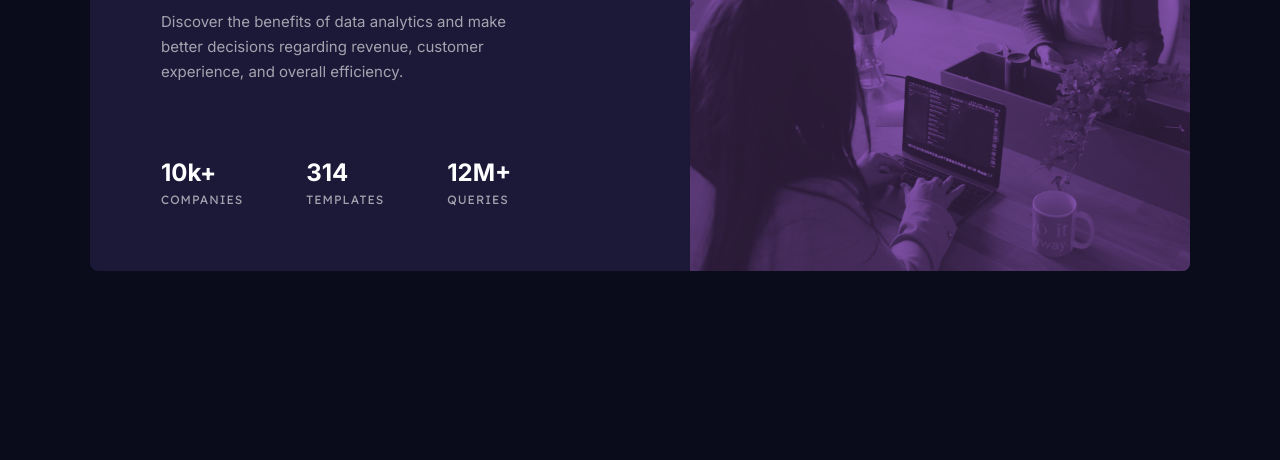
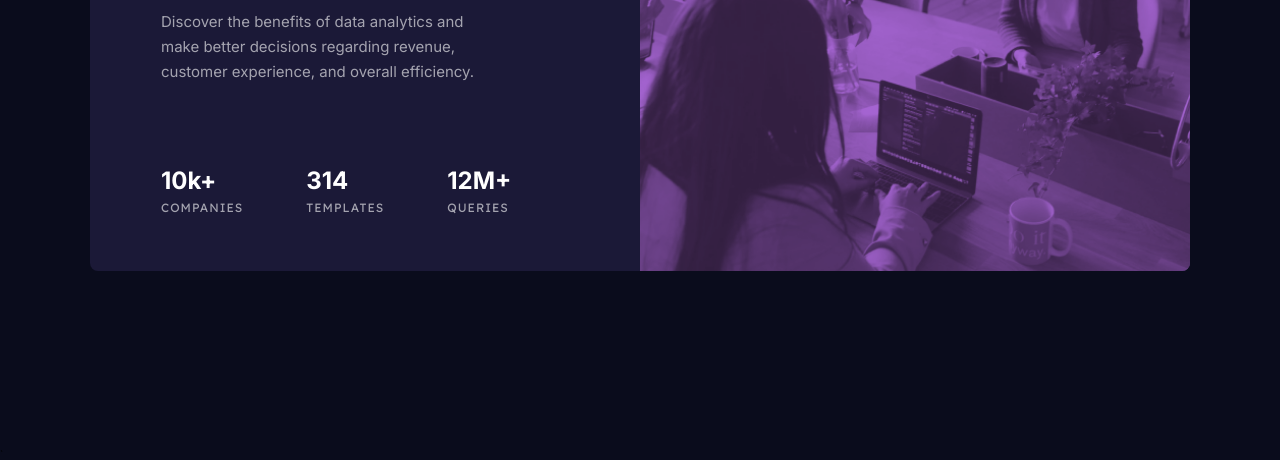
Before and after one commit to sergioreynoso/stats-preview-card, a website built with Parcel: page src/index.html in a window 1280 px wide. Shown: the part 352-812 px from the top of the page. Built offline with nearby package versions, Linux system fonts and the light colour scheme.

Commit message:
Updated img effect opacity and grid column sizing.

```diff
--- a/src/scss/abstract/_mixins.scss
+++ b/src/scss/abstract/_mixins.scss
@@ -11,7 +11,7 @@
     position: absolute;
     background-color: $color;
     mix-blend-mode: screen;
-    opacity: 0.7;
+    opacity: 0.9;
   }
 
   img {
--- a/src/scss/components/_card.scss
+++ b/src/scss/components/_card.scss
@@ -10,7 +10,7 @@
   overflow: hidden;
 
   display: grid;
-  grid-template-columns: 1.2fr 1fr;
+  grid-template-columns: 1fr 1fr;
 
   @media only screen and (max-width: v.$bp-medium) {
     max-width: 32.7rem;
```
